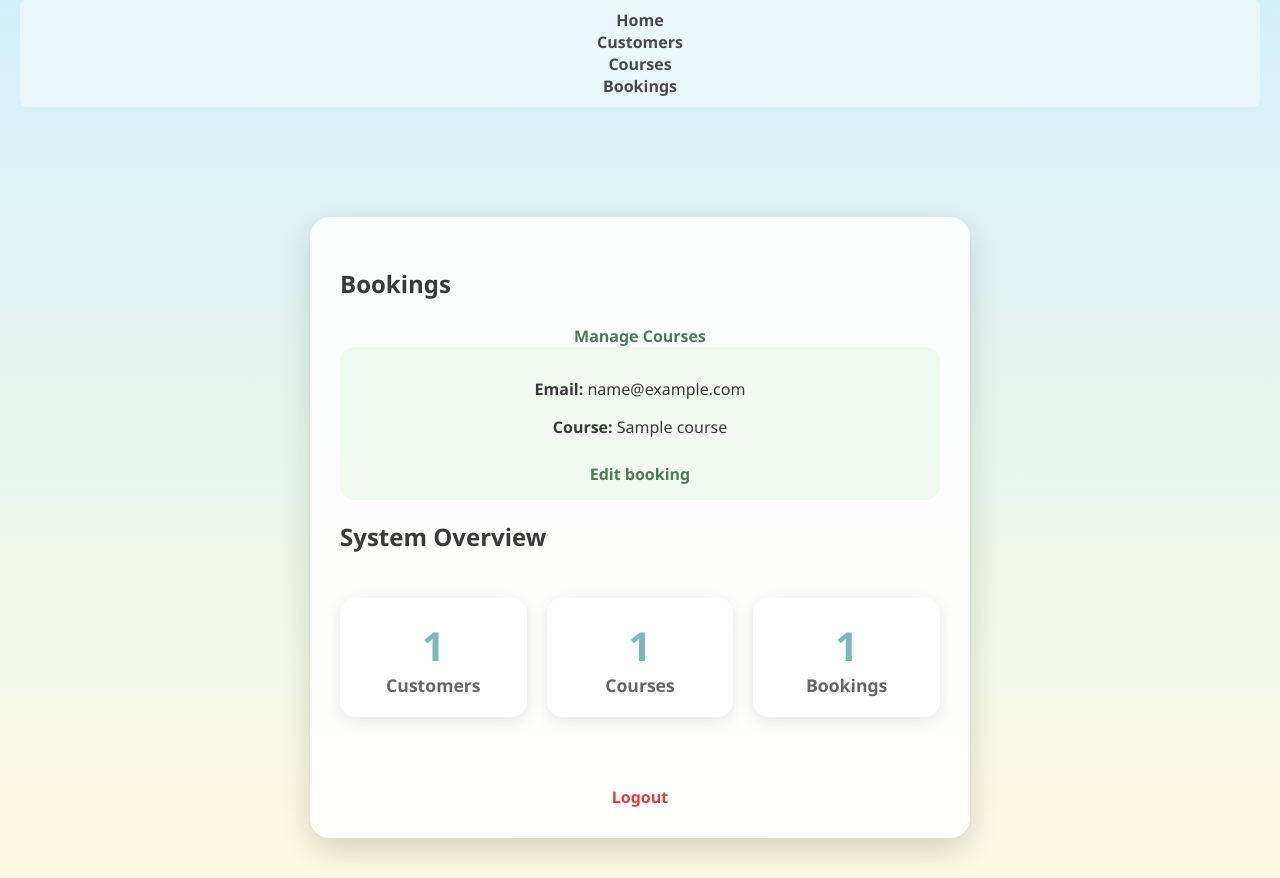
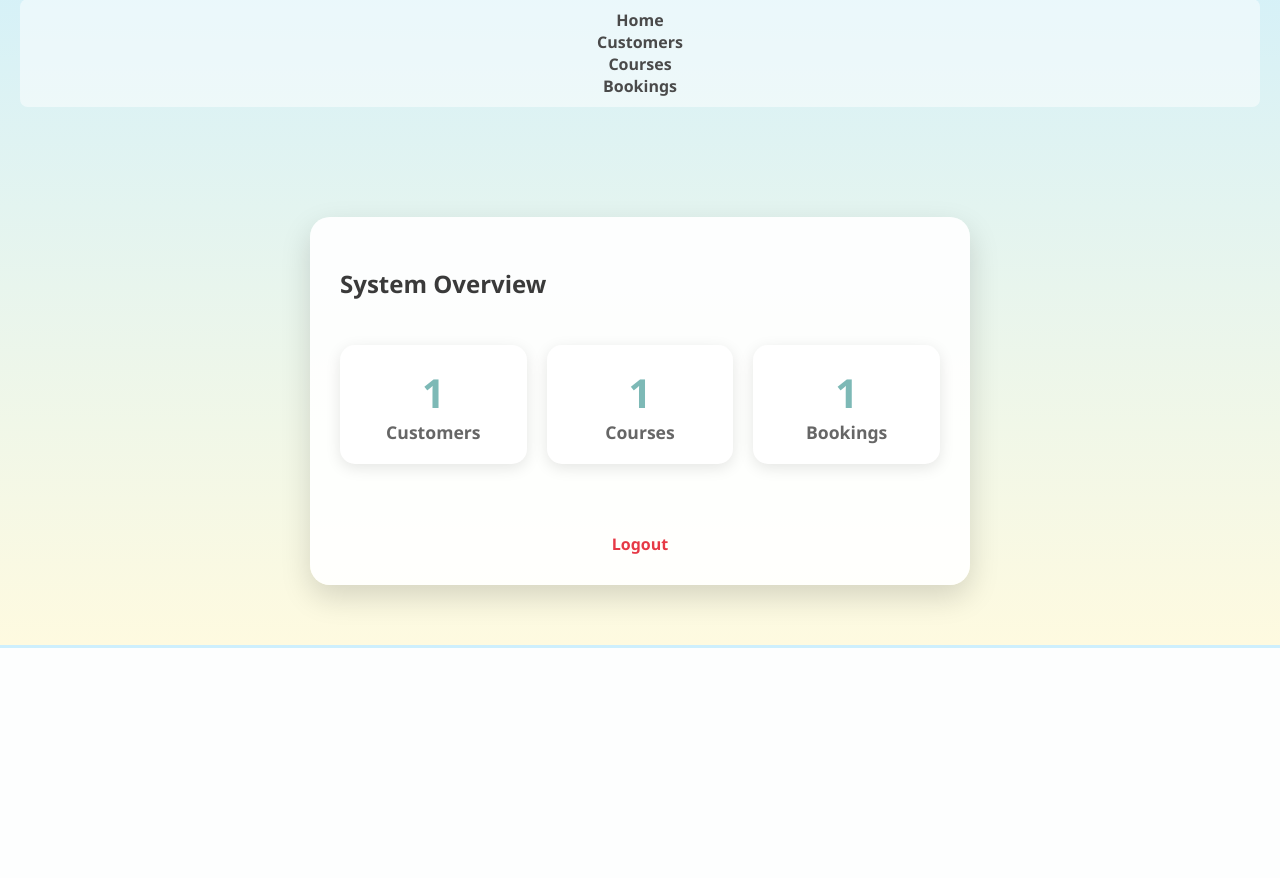
Before and after one commit to abbiec123456/Ghibli-Movie, a Flask app: template templates/admin_dashboard.html in a window 1280 px wide. Shown: the part 152-1030 px from the top of the page. After the commit the page ends 800 px from the top, so only its background shows below. Run offline with Flask 3, Linux system fonts and the light colour scheme; the template is opened without the code that fills it: most values are stand-ins (such as "Sample title", 1, 10 or a date in 2020); some libraries are stand-ins or nearby versions.

Commit message:
Remove bookings section from admin dashboard
Removed bookings section from admin dashboard.

```diff
--- a/templates/admin_dashboard.html
+++ b/templates/admin_dashboard.html
@@ -32,18 +32,6 @@
   </div>
 
   <div class="dashboard">
-    <h2>Bookings</h2>
-	<a href="{{ url_for('manage_courses') }}">Manage Courses</a>
-
-    {% for b in bookings %}
-      <div class="booking">
-        <p><strong>Email:</strong>
-	 {{ b.email }}</p>
-        <p><strong>Course:</strong>
-	{{ b.course }}</p>
-      	<a href="{{ url_for('edit_booking', booking_id=b["id"]) }}">Edit booking</a>
-      </div>
-    {% endfor %}
 
     <h2>System Overview</h2>
     <div class="stats-container">
```
